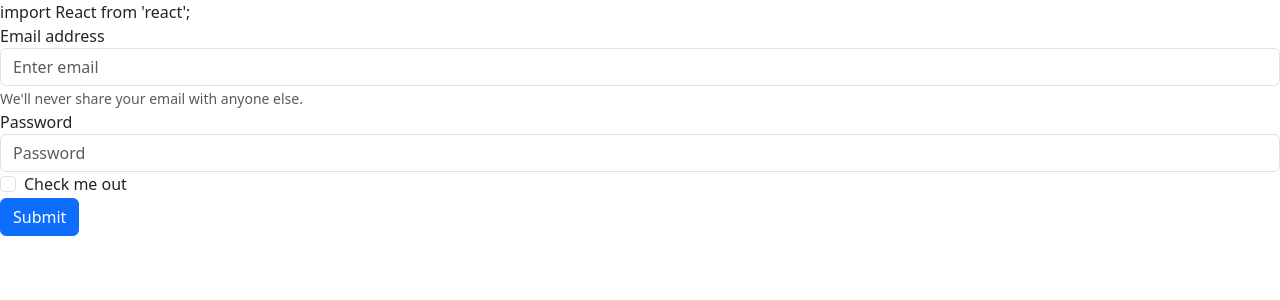
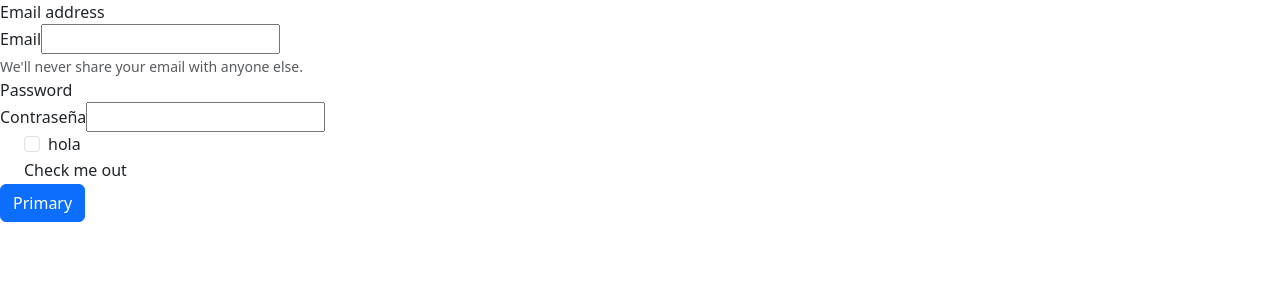
Before and after one commit to diegomated1/codefest, a React (Vite) app in the folder codefest/: page /login in a window 1280 px wide. Shown: the top 300 px of the page. Built offline with nearby package versions, Linux system fonts and the light colour scheme.

Commit message:
añadidia imagen y checbox

```diff
--- /dev/null
+++ b/codefest/src/components/CheckBox.tsx
@@ -0,0 +1,20 @@
+import { FC } from "react";
+
+type CheckboxComponentType = {
+    nombre: string
+}
+
+const CheckboxComponent: FC<CheckboxComponentType> = ({
+    nombre
+}) => {
+    return (
+      <div className="form-check">
+        <input type="checkbox" className="form-check-input" id="exampleCheck1" />
+        <label className="form-check-label" htmlFor="exampleCheck1">
+          {nombre}
+        </label>
+      </div>
+    );
+  };
+
+  export default CheckboxComponent;
--- a/codefest/src/components/Input.tsx
+++ b/codefest/src/components/Input.tsx
@@ -1,7 +1,18 @@
-const  Input = () => {
-    return (
-        <input name="myInput" className=""></input>
-    );
+import { FC } from "react";
+
+type InputComponentType = {
+  nombre: string;
+};
+
+const Input: FC<InputComponentType> = ({ nombre }) => {
+  return (
+    <div>
+      <label className="form-check-label" htmlFor="exampleCheck1">
+        {nombre}
+      </label>
+      <input name="myInput" className=""></input>
+    </div>
+  );
 };
 
 export default Input;
--- a/codefest/src/pages/login/Login.tsx
+++ b/codefest/src/pages/login/Login.tsx
@@ -1,18 +1,15 @@
-import Navbar from "../../components/Nabar";
+import PrimaryButton from "../../components/Button";
+import CheckboxComponent from "../../components/CheckBox";
+import Input from "../../components/Input";
 
 export const Login = () => {
   return (
     <div>
-      import React from 'react';
       <form>
         <div className="form-group">
           <label htmlFor="exampleInputEmail1">Email address</label>
-          <input
-            type="email"
-            className="form-control"
-            id="exampleInputEmail1"
-            aria-describedby="emailHelp"
-            placeholder="Enter email"
+          <Input
+          nombre="Email"
           />
           <small id="emailHelp" className="form-text text-muted">
             We'll never share your email with anyone else.
@@ -20,26 +17,20 @@ export const Login = () => {
         </div>
         <div className="form-group">
           <label htmlFor="exampleInputPassword1">Password</label>
-          <input
-            type="password"
-            className="form-control"
-            id="exampleInputPassword1"
-            placeholder="Password"
+          <Input
+          nombre="Contraseña"
           />
         </div>
         <div className="form-check">
-          <input
-            type="checkbox"
-            className="form-check-input"
-            id="exampleCheck1"
-          />
+        <CheckboxComponent
+            nombre="hola"
+        />
           <label className="form-check-label" htmlFor="exampleCheck1">
             Check me out
           </label>
+{/*         <input type="checkbox" className="form-check-input" id="exampleCheck1" /> */}
         </div>
-        <button type="submit" className="btn btn-primary">
-          Submit
-        </button>
+        <PrimaryButton/>
       </form>
     </div>
   );
```
Also changed, not shown: codefest/src/components/LogoUPB.tsx (added, +7 -0 lines).
